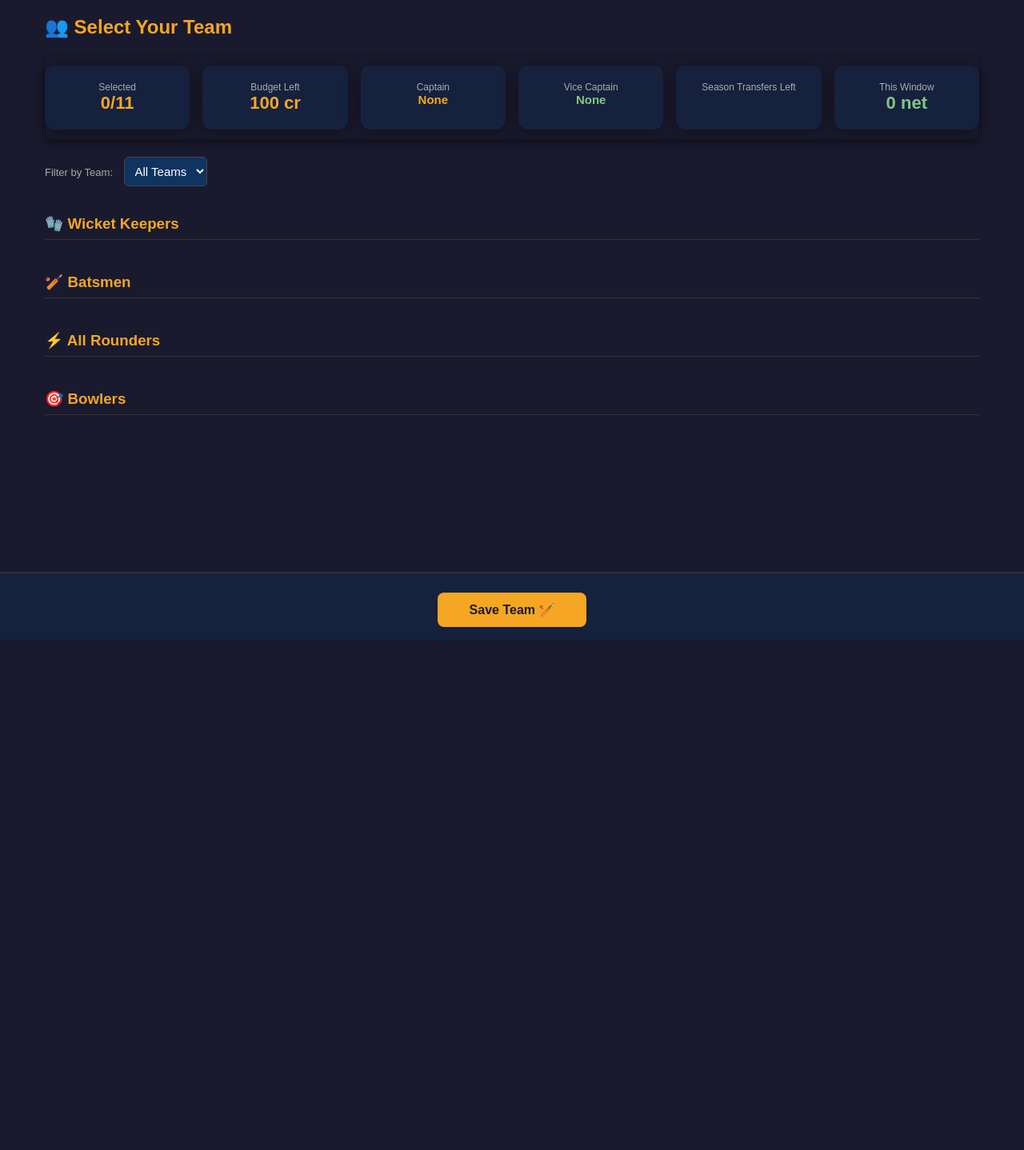
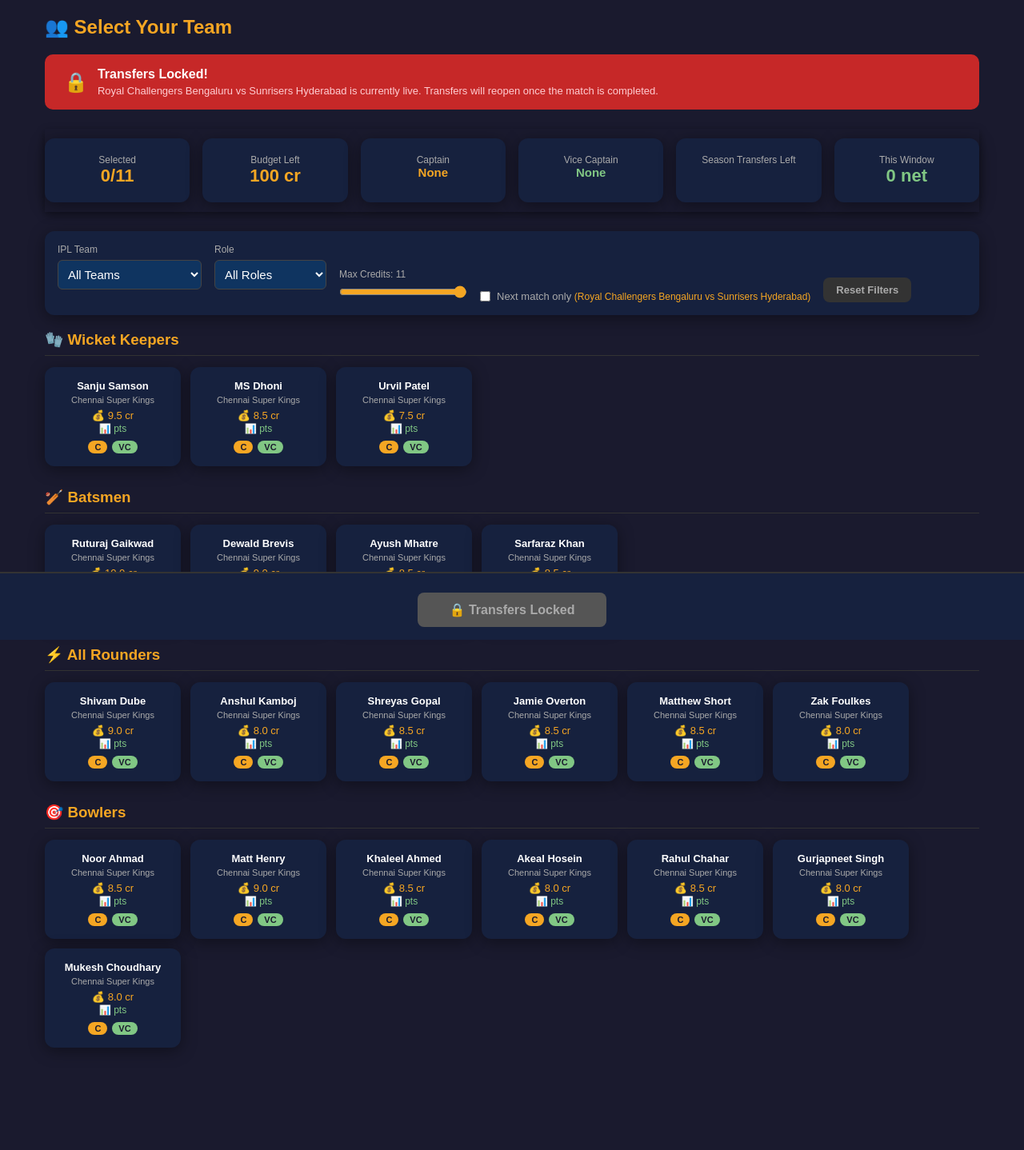
Before and after one commit to vikjosh2-git/fantasy-ipl, a Flask app: template templates/team_select.html in a window 1280 px wide. Shown: the whole page at 80% size. Before the commit the page ends 800 px from the top, so only its background shows below. Run offline with Flask 3, Linux system fonts and the light colour scheme; the template is opened without the code that fills it: values that come from a table or form of the project are taken from there, others are empty; parts of the project's set-up code (start-up, migrations or seed data) failed here and were passed over.

Commit message:
added new filters

```diff
--- a/app.py
+++ b/app.py
@@ -138,12 +138,31 @@ def select_team():
         selected_ids = [int(x) for x in existing_team.player_ids.split(",")]
         captain_id = existing_team.captain_id
         vc_id = existing_team.vice_captain_id
+
     live_match = Match.query.filter_by(status="live").first()
+    any_match_started = Match.query.filter(
+        Match.status.in_(["live", "completed"])
+    ).first()
+    next_match = Match.query.filter_by(status="upcoming").order_by(Match.match_date).first()
+    next_match_teams = []
+    if next_match:
+        next_match_teams = [next_match.team1, next_match.team2]
+
+    # Get season points per player for points range filter
+    from database import PlayerMatchStats
+    player_points = {}
+    for player in players:
+        stats = PlayerMatchStats.query.filter_by(player_id=player.id).all()
+        player_points[player.id] = round(sum(s.points_earned for s in stats), 1)
+
     return render_template("team_select.html", players=players,
                            user=user, selected_ids=selected_ids,
                            captain_id=captain_id, vc_id=vc_id,
-                           live_match=live_match)
-
+                           live_match=live_match,
+                           any_match_started=any_match_started,
+                           next_match=next_match,
+                           next_match_teams=next_match_teams,
+                           player_points=player_points)
 
 def get_or_create_transfer_window(user_id):
     from database import TransferWindow
--- a/database.py
+++ b/database.py
@@ -12,7 +12,7 @@ class User(db.Model):
     email = db.Column(db.String(120), unique=True, nullable=False)
     password = db.Column(db.String(200), nullable=False)
     team_name = db.Column(db.String(80), nullable=True)
-    transfers_remaining = db.Column(db.Integer, default=none)
+    transfers_remaining = db.Column(db.Integer, default=None)
     total_points = db.Column(db.Float, default=0)
     is_admin = db.Column(db.Boolean, default=False)
     joined_at = db.Column(db.DateTime, default=utcnow)
--- a/scoring_config.py
+++ b/scoring_config.py
@@ -3,11 +3,11 @@
 # Edit values here to adjust points system
 # ─────────────────────────────────────────────
 
-# ── Season Settings ────────────────────────
+
+SCORING_CONFIG = {
+    # ── Season Settings ────────────────────────
     "season_transfers": 150,        # Total transfers allowed per season
     "preseason_transfers": True,    # Allow unlimited transfers before first match
-
-SCORING_CONFIG = {
 
     # ── Basic Batting ──────────────────────────
     "run": 1,                # per run scored
--- a/templates/team_select.html
+++ b/templates/team_select.html
@@ -56,16 +56,70 @@
   </div>
 </div>
 
-<!-- Filter by Team -->
-<div style="margin-bottom:20px;">
-  <label style="color:#aaa; font-size:13px; margin-right:10px;">Filter by Team:</label>
-  <select id="teamFilter" onchange="filterPlayers()" style="width:auto; display:inline-block; padding:8px;">
+<!-- Filters -->
+<div class="card" style="margin-bottom:20px; padding:16px;">
+  <div style="display:flex; flex-wrap:wrap; gap:16px; align-items:flex-end;">
+
+    <!-- Team Filter -->
+    <div>
+      <div style="color:#aaa; font-size:12px; margin-bottom:6px;">IPL Team</div>
+      <select id="teamFilter" onchange="filterPlayers()"
+              style="width:auto; padding:8px; min-width:160px;">
         <option value="all">All Teams</option>
         {% set teams = players | map(attribute='ipl_team') | unique | list %}
-    {% for team in teams %}
+        {% for team in teams | sort %}
         <option value="{{ team }}">{{ team }}</option>
         {% endfor %}
       </select>
+    </div>
+
+    <!-- Role Filter -->
+    <div>
+      <div style="color:#aaa; font-size:12px; margin-bottom:6px;">Role</div>
+      <select id="roleFilter" onchange="filterPlayers()"
+              style="width:auto; padding:8px; min-width:140px;">
+        <option value="all">All Roles</option>
+        <option value="keeper">🧤 Keeper</option>
+        <option value="batsman">🏏 Batsman</option>
+        <option value="allrounder">⚡ All Rounder</option>
+        <option value="bowler">🎯 Bowler</option>
+      </select>
+    </div>
+
+<!-- Credits Range Filter -->
+    <div>
+      <div style="color:#aaa; font-size:12px; margin-bottom:6px;">
+        Max Credits: <span id="creditsVal">11</span>
+      </div>
+      <input type="range" id="creditsFilter" min="7" max="11" value="11" step="0.5"
+             oninput="document.getElementById('creditsVal').textContent=this.value; filterPlayers()"
+             style="width:160px; padding:0; margin:0; background:transparent;
+                    accent-color:#f5a623;">
+    </div>
+
+    <!-- Next Match Filter -->
+    {% if next_match %}
+    <div style="display:flex; align-items:center; gap:8px; margin-top:4px;">
+      <input type="checkbox" id="nextMatchFilter" onchange="filterPlayers()"
+             style="width:auto; margin:0; padding:0; accent-color:#f5a623;">
+      <label for="nextMatchFilter" style="color:#aaa; font-size:13px; cursor:pointer;">
+        Next match only
+        <span style="color:#f5a623; font-size:12px;">
+          ({{ next_match.team1 }} vs {{ next_match.team2 }})
+        </span>
+      </label>
+    </div>
+    {% endif %}
+
+    <!-- Reset Button -->
+    <div>
+      <button onclick="resetFilters()" class="btn"
+              style="background:#333; color:#aaa; padding:8px 16px; font-size:13px;">
+        Reset Filters
+      </button>
+    </div>
+
+  </div>
 </div>
 
 <!-- Players by Role -->
@@ -77,12 +131,19 @@
   <div style="display:flex; flex-wrap:wrap; gap:12px;" id="section-{{ role }}">
     {% for p in players if p.role == role %}
 <div class="player-card card" id="card-{{ p.id }}"
-         data-team="{{ p.ipl_team }}" data-role="{{ p.role }}"
+         data-team="{{ p.ipl_team }}"
+         data-role="{{ p.role }}"
+         data-points="{{ player_points.get(p.id, 0) }}"
+         data-next-match="{{ 'yes' if p.ipl_team in next_match_teams else 'no' }}"
          style="width:170px; cursor:pointer; border:2px solid transparent; padding:14px; text-align:center;"
          onclick="togglePlayer({{ p.id }}, {{ p.credits }}, '{{ p.name }}')">
       <div style="font-size:13px; font-weight:bold;">{{ p.name }}</div>
       <div style="color:#aaa; font-size:11px; margin-top:4px;">{{ p.ipl_team }}</div>
       <div style="color:#f5a623; font-size:13px; margin-top:6px;">💰 {{ p.credits }} cr</div>
+      <div style="color:#81c784; font-size:12px; margin-top:2px;">
+        📊 {{ player_points.get(p.id, 0) }} pts
+</div>
+
     <div style="display:flex; gap:6px; justify-content:center; margin-top:8px;">
         <span onclick="event.stopPropagation(); setCaptain({{ p.id }}, '{{ p.name }}')"
               style="background:#f5a623; color:#1a1a2e; padding:2px 8px; border-radius:10px;
@@ -212,9 +273,29 @@
 
 function filterPlayers() {
     const team = document.getElementById("teamFilter").value;
+    const role = document.getElementById("roleFilter").value;
+    const minPoints = parseFloat(document.getElementById("pointsFilter").value);
+    const nextMatchOnly = document.getElementById("nextMatchFilter")?.checked || false;
+
     document.querySelectorAll(".player-card").forEach(card => {
-      card.style.display = (team === "all" || card.dataset.team === team) ? "block" : "none";
+      const matchTeam = team === "all" || card.dataset.team === team;
+      const matchRole = role === "all" || card.dataset.role === role;
+      const matchPoints = parseFloat(card.dataset.points || 0) >= minPoints;
+      const matchNext = !nextMatchOnly || card.dataset.nextMatch === "yes";
+
+      card.style.display = (matchTeam && matchRole && matchPoints && matchNext)
+        ? "block" : "none";
     });
+  }
+
+  function resetFilters() {
+    document.getElementById("teamFilter").value = "all";
+    document.getElementById("roleFilter").value = "all";
+    document.getElementById("pointsFilter").value = 0;
+    document.getElementById("pointsVal").textContent = "0";
+    const nextFilter = document.getElementById("nextMatchFilter");
+    if (nextFilter) nextFilter.checked = false;
+    filterPlayers();
   }
 
   function submitTeam() {
```
Lines whose indentation alone changed are shown as unchanged.
